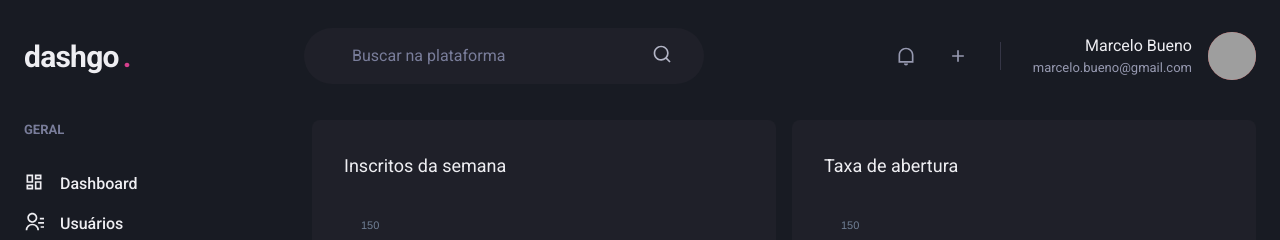
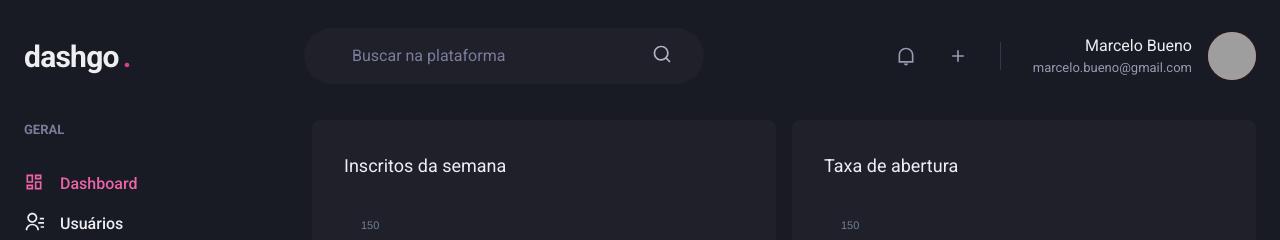
Before and after one commit to marcelorbueno/dashgo, a Next.js app: page /dashboard in a window 1280 px wide. Shown: the top 240 px of the page. Built offline with nearby package versions, Linux system fonts and the light colour scheme; grey boxes are pictures that could not be loaded.

Commit message:
Sinalizando link ativo

```diff
--- /dev/null
+++ b/src/components/ActiveLink.tsx
@@ -0,0 +1,37 @@
+import Link, { LinkProps } from "next/link"
+import { useRouter } from "next/router"
+import { cloneElement, ReactElement } from "react"
+
+interface ActiveLinkProps extends LinkProps {
+  children: ReactElement
+  shouldMatchExactHref?: boolean
+}
+
+export function ActiveLink({
+  children,
+  shouldMatchExactHref = false,
+  ...rest
+}: ActiveLinkProps) {
+  const { asPath } = useRouter()
+
+  let isActive = false
+
+  if (shouldMatchExactHref && (asPath === rest.href || asPath === rest.as)) {
+    isActive = true
+  }
+
+  if (!shouldMatchExactHref &&
+    (asPath.startsWith(String(rest.href))) ||
+    (asPath.startsWith(String(rest.as)))
+    ) {
+    isActive = true
+  }
+
+  return (
+    <Link {...rest}>
+      {cloneElement(children, {
+        color: isActive ? 'pink.400' : 'gray.50'
+      })}
+    </Link>
+  )
+}
--- a/src/components/Sidebar/NavLink.tsx
+++ b/src/components/Sidebar/NavLink.tsx
@@ -1,16 +1,21 @@
-import { Icon, Link, Text, LinkProps as ChakraLinkProps } from "@chakra-ui/react"
+import { Icon, Link as ChakraLink, Text, LinkProps as ChakraLinkProps } from "@chakra-ui/react"
 import { ElementType } from "react"
+
+import { ActiveLink } from "../ActiveLink"
 
 interface NavLinkProps extends ChakraLinkProps {
   icon: ElementType;
   children: string;
+  href: string;
 }
 
-export function NavLink({icon, children, ...rest }: NavLinkProps) {
+export function NavLink({icon, children, href, ...rest }: NavLinkProps) {
   return (
-    <Link display="flex" align="center" {...rest}>
-      <Icon as={icon} fontSize="20" />
-      <Text ml="4" fontWeight="medium">{children}</Text>
-    </Link>
+    <ActiveLink href={href} passHref>
+      <ChakraLink display="flex" align="center" {...rest}>
+        <Icon as={icon} fontSize="20" />
+        <Text ml="4" fontWeight="medium">{children}</Text>
+      </ChakraLink>
+    </ActiveLink>
   )
 }
--- a/src/components/Sidebar/SidebarNav.tsx
+++ b/src/components/Sidebar/SidebarNav.tsx
@@ -8,12 +8,12 @@
   return (
     <Stack spacing="12" align="flex-start">
       <NavSection title="GERAL">
-        <NavLink icon={RiDashboardLine} children="Dashboard" />
-        <NavLink icon={RiContactsLine} children="Usuários" />
+        <NavLink icon={RiDashboardLine} href="/dashboard">Dashboard</NavLink>
+        <NavLink icon={RiContactsLine}  href="/users">Usuários</NavLink>
       </NavSection>
       <NavSection title="AUTOMAÇÃO">
-        <NavLink icon={RiInputMethodLine} children="Formulários" />
-        <NavLink icon={RiGitMergeLine} children="Automação" />
+        <NavLink icon={RiInputMethodLine}  href="/forms">Formulários</NavLink>
+        <NavLink icon={RiGitMergeLine}  href="/automation">Automação</NavLink>
       </NavSection>
     </Stack>
   )
```
Also changed, not shown: src/pages/users/create.tsx (+8 -5 lines), src/pages/users/index.tsx (+9 -6 lines).
